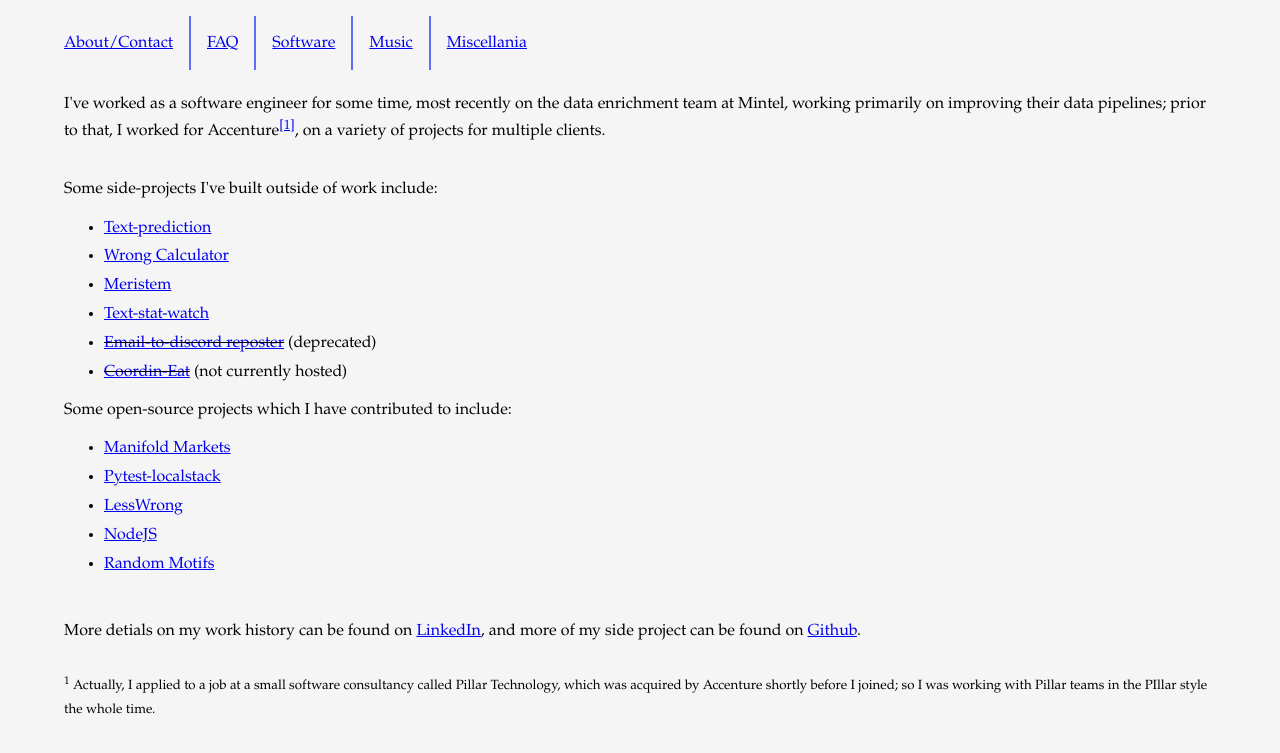
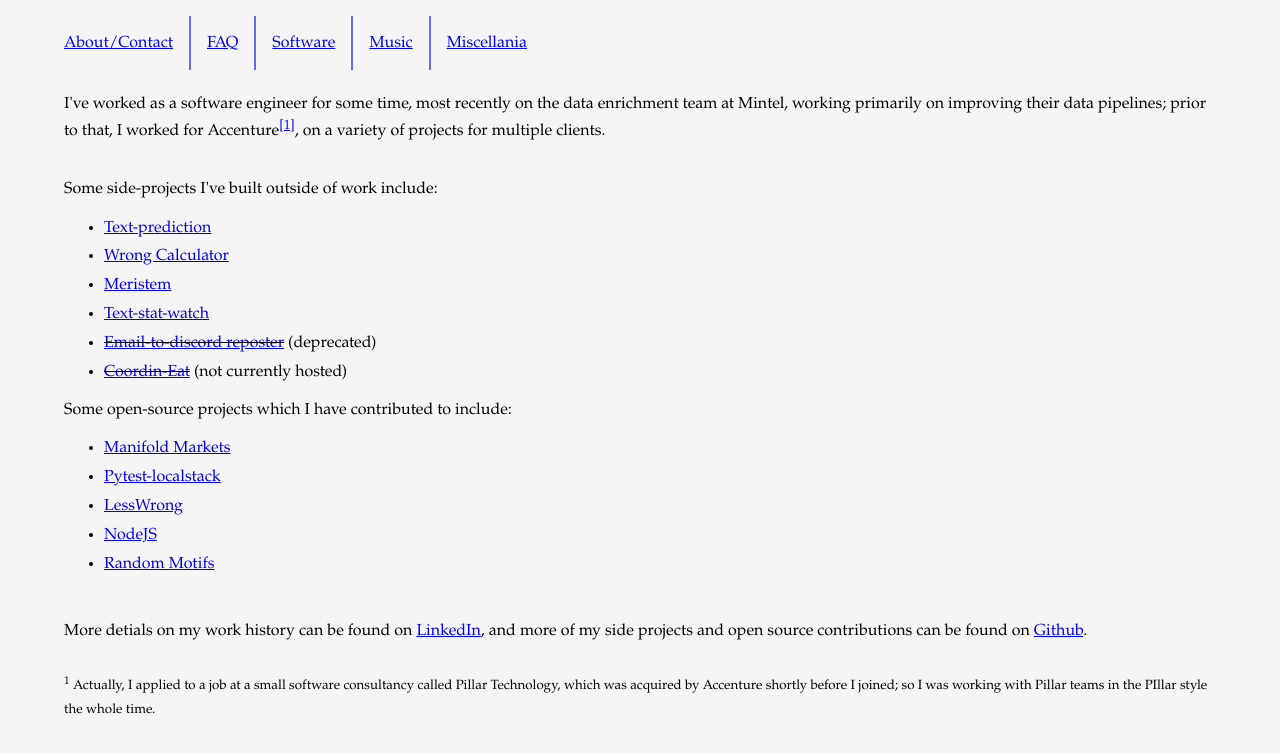
Before and after one commit to ForrestWeiswolf/forrestweiswolf.github.io, a Jekyll site: the page built from software.html, in a window 1280 px wide. Shown: the top 753 px of the page. Built offline with Jekyll 4.4.1, drawn with Linux system fonts in a browser that asks for light colours.

Commit message:
Improve phrasing on software page

```diff
--- a/software.html
+++ b/software.html
@@ -41,7 +41,7 @@ title: Forrest Wolf - Software
     <br />
 
     <p>More detials on my work history can be found on <a href="https://www.linkedin.com/in/forrest-wolf/">LinkedIn</a>,
-      and more of my side project can be found on <a href="https://github.com/ForrestWeiswolf">Github</a>.</p>
+      and more of my side projects and open source contributions can be found on <a href="https://github.com/ForrestWeiswolf">Github</a>.</p>
 
     <br />
 
```
